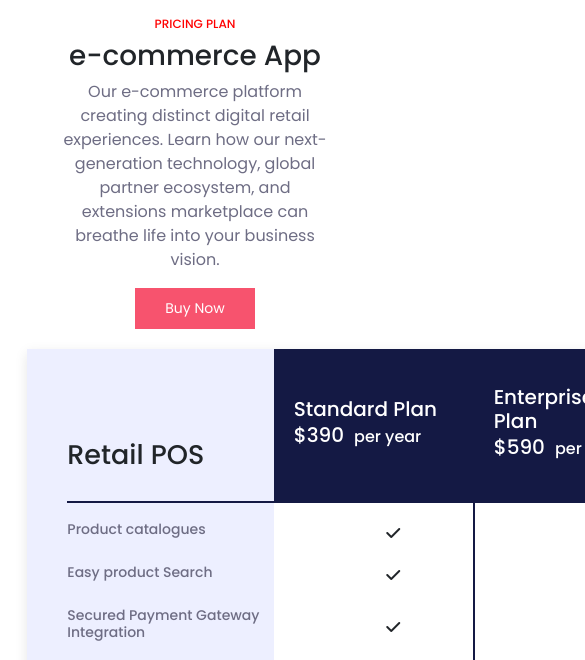
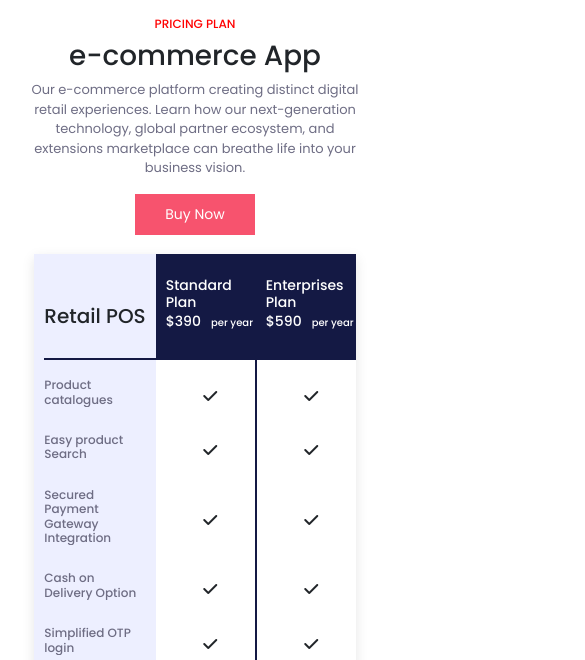
Before and after one commit to jasper-26/bloombytenew, a plain HTML site: page price-2.html in a window 390 px wide. Shown: the part 133-793 px from the top of the page, 585 px wide, since content can reach past the window. Drawn offline with nearby package versions, Linux system fonts and the light colour scheme; a script that the page names is missing.

Commit message:
new changes price 2 page

```diff
--- a/style/price-2.css
+++ b/style/price-2.css
@@ -386,7 +386,54 @@ table tr th h1{
 }
 
 
+@media (max-width:576px){
+    .con-head p {
+        padding: 0%;
+        font-size: 13px;
+    }
 
+    table tr th h1 {
+        font-size: 20px;
+        padding: 50px 0px 30px 0px !important;
+        margin: 0 10px 0 10px;
+        width: 100%;
+    }
+    table tr td {
+        padding: 18px 0px 0 10px !important;
+    }
+    table tr td h5 {
+        width: 100px;
+        font-size: 12px;
+        color: rgba(110,109,132,255);
+        overflow: hidden;
+    }
+    .h-2 h1 {
+        width: 100px;
+        font-size: 14px !important;
+        padding: 20px 0px 0px 10px !important;
+    }
+    .h-2 h4 {
+        font-size: 14px;
+        color: white;
+        padding: 0px 0px 20px 10px !important;
+    }
+    .h-2 h4 span{
+        font-size: 10px;
+    }
+    .plan-table-2 table tr td {
+        padding: 18px 0px 0 10px !important;
+    }
+    .req-1 h1 {
+        font-size: 20px;
+        line-height: 30px;
+    }
+    .req-2 p {
+        font-size: 14px;
+    }
+    .req-1,.req-2{
+        padding: 0 !important;
+    }
+}
 
 
 
```
Also changed, not shown: package-lock.json (added).
